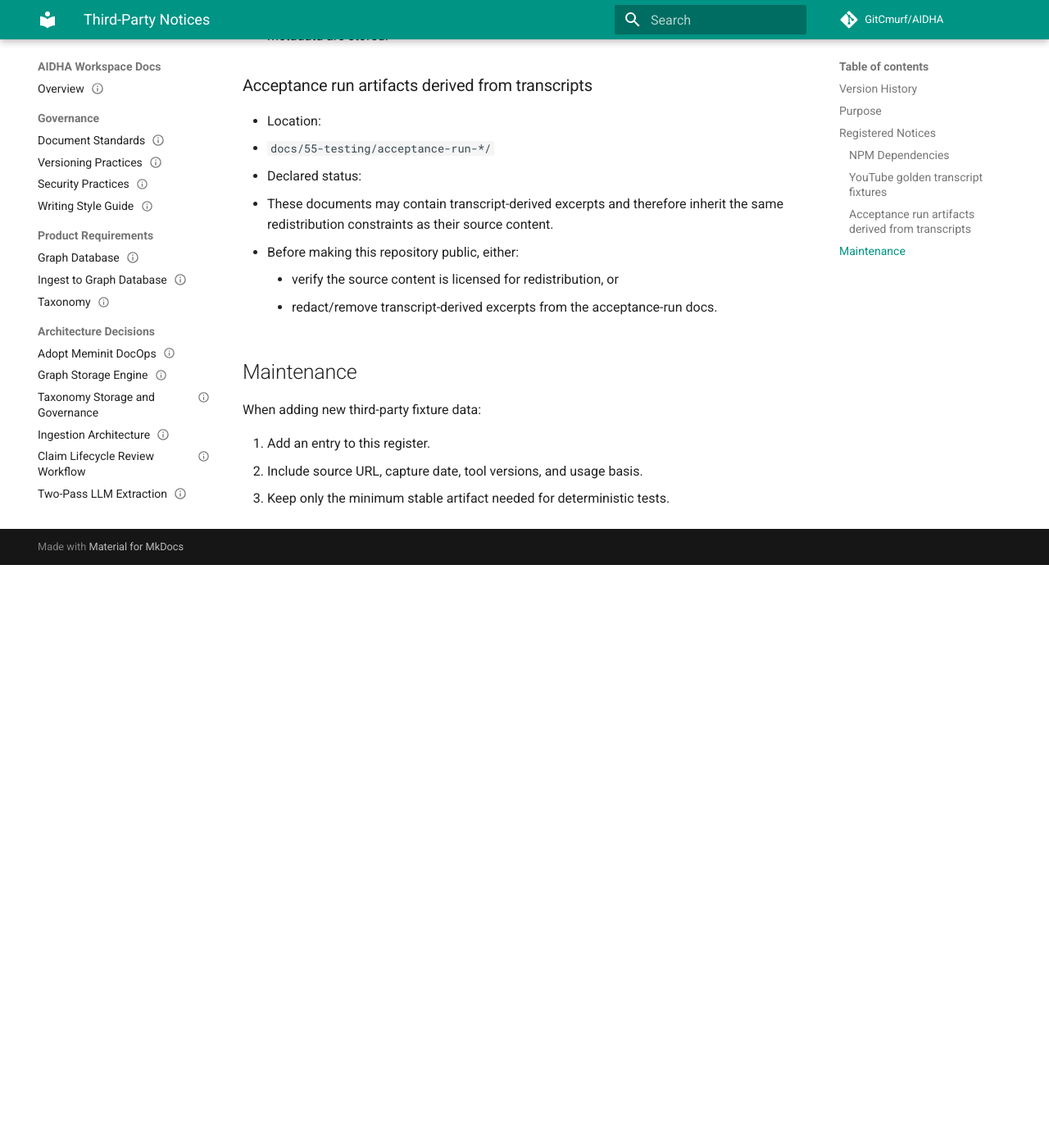
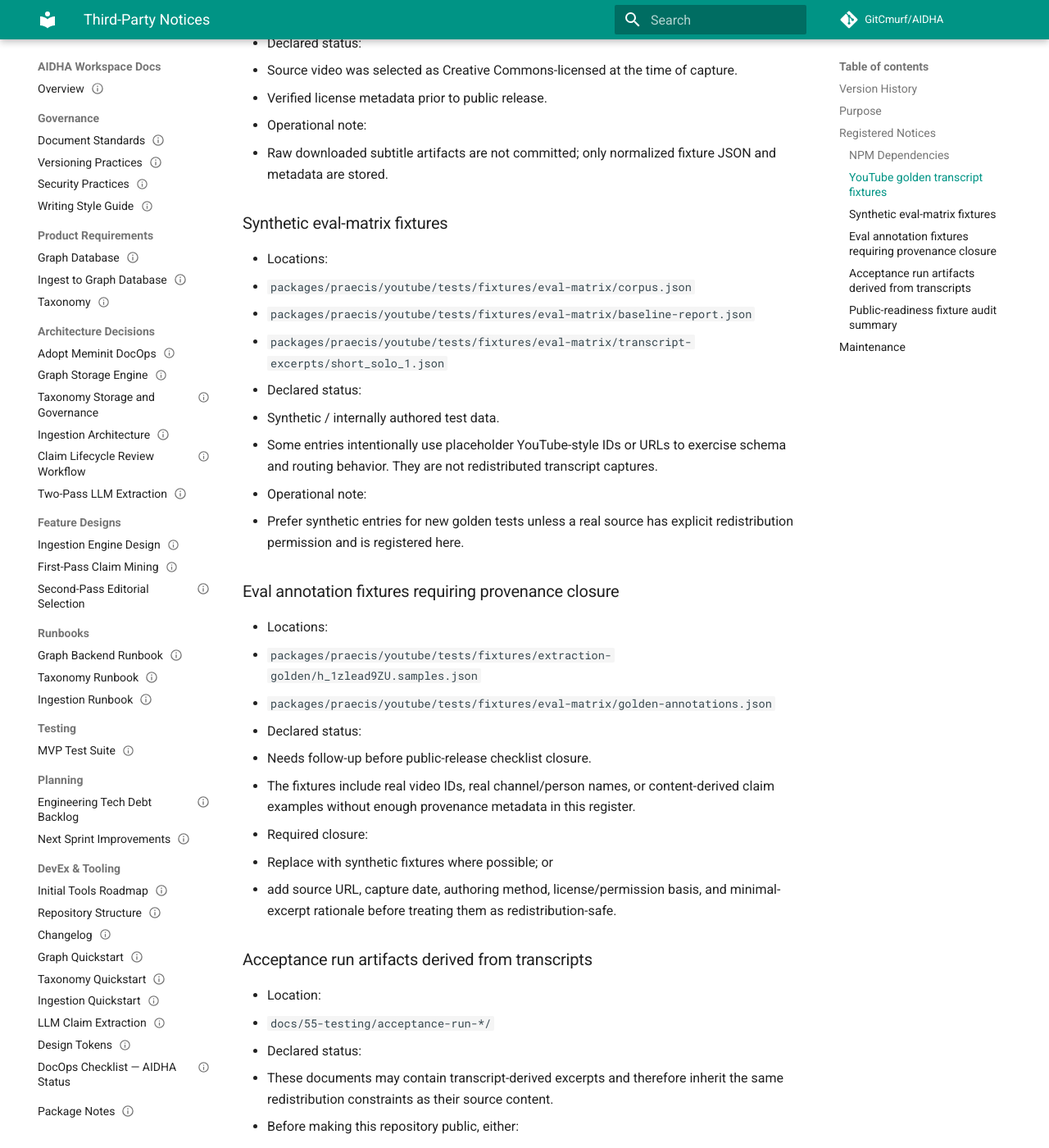
Before and after one commit to GitCmurf/AIDHA, an MkDocs documentation site: the page built from docs/00-governance/gov-005-third-party-notices.md, in a window 1280 px wide and 1400 px high, scrolled down 1731 px. Shown: the whole window at 82% size. Built offline with MkDocs 1.6.1 and Material for MkDocs 9.7.7, drawn with Linux system fonts in a browser that asks for light colours; comment, search, counter and statistics services are not loaded; the version menu is left out; before the commit the page ends 2420 px from its top, so only the background shows below that; some of the changed text lies outside the part shown.

Commit message:
docs: inventory fixture redistribution risk

```diff
--- a/docs/00-governance/gov-005-third-party-notices.md
+++ b/docs/00-governance/gov-005-third-party-notices.md
@@ -27,6 +27,7 @@
 | 0.1     | 2026-02-08 | AI     | Initial third-party notices register | —       | Draft  | —         |
 | 0.2     | 2026-02-09 | AI     | Align with GOV type and add fixture governance context | — | Draft | — |
 | 0.3     | 2026-02-24 | AI     | Add explicit redistribution verification and acceptance-run coverage guidance | — | Draft | — |
+| 0.4     | 2026-05-12 | AI     | Add public-readiness fixture inventory and provenance status. | — | Draft | AIDHA-TASK-001 |
 
 ## Purpose
 
@@ -61,6 +62,34 @@
   - Raw downloaded subtitle artifacts are not committed; only normalized fixture
     JSON and metadata are stored.
 
+### Synthetic eval-matrix fixtures
+
+- Locations:
+  - `packages/praecis/youtube/tests/fixtures/eval-matrix/corpus.json`
+  - `packages/praecis/youtube/tests/fixtures/eval-matrix/baseline-report.json`
+  - `packages/praecis/youtube/tests/fixtures/eval-matrix/transcript-excerpts/short_solo_1.json`
+- Declared status:
+  - Synthetic / internally authored test data.
+  - Some entries intentionally use placeholder YouTube-style IDs or URLs to exercise schema and
+    routing behavior. They are not redistributed transcript captures.
+- Operational note:
+  - Prefer synthetic entries for new golden tests unless a real source has explicit redistribution
+    permission and is registered here.
+
+### Eval annotation fixtures requiring provenance closure
+
+- Locations:
+  - `packages/praecis/youtube/tests/fixtures/extraction-golden/h_1zlead9ZU.samples.json`
+  - `packages/praecis/youtube/tests/fixtures/eval-matrix/golden-annotations.json`
+- Declared status:
+  - Needs follow-up before public-release checklist closure.
+  - The fixtures include real video IDs, real channel/person names, or content-derived claim
+    examples without enough provenance metadata in this register.
+- Required closure:
+  - Replace with synthetic fixtures where possible; or
+  - add source URL, capture date, authoring method, license/permission basis, and minimal-excerpt
+    rationale before treating them as redistribution-safe.
+
 ### Acceptance run artifacts derived from transcripts
 
 - Location:
@@ -72,6 +101,13 @@
     - verify the source content is licensed for redistribution, or
     - redact/remove transcript-derived excerpts from the acceptance-run docs.
 
+### Public-readiness fixture audit summary
+
+As of 2026-05-12, fixture redistribution is intentionally still open in `AIDHA-TASK-001`. The
+project should not close that public-release gate until the eval annotation fixtures and
+acceptance-run artifacts above are either replaced with synthetic data or have explicit provenance
+records in this notice register.
+
 ## Maintenance
 
 When adding new third-party fixture data:
--- a/docs/01-indices/catalog.json
+++ b/docs/01-indices/catalog.json
@@ -567,8 +567,8 @@
       "document_id": "AIDHA-GOV-005",
       "owner": "Engineering",
       "status": "Draft",
-      "version": "0.3",
-      "last_updated": "2026-02-24",
+      "version": "0.4",
+      "last_updated": "2026-05-12",
       "title": "Third-Party Notices",
       "type": "GOV",
       "docops_version": "2.0"
@@ -732,7 +732,7 @@
       "document_id": "AIDHA-TASK-001",
       "owner": "GitCmurf",
       "status": "Draft",
-      "version": "1.14",
+      "version": "1.15",
       "last_updated": "2026-05-12",
       "title": "Public Repository Readiness — Task List & Strategy",
       "type": "TASK",
```
Also changed, not shown: other parts of docs/00-governance/gov-005-third-party-notices.md (+4 -4 lines), docs/05-planning/tasks/task-001-public-repo.md (+14 -2 lines).
